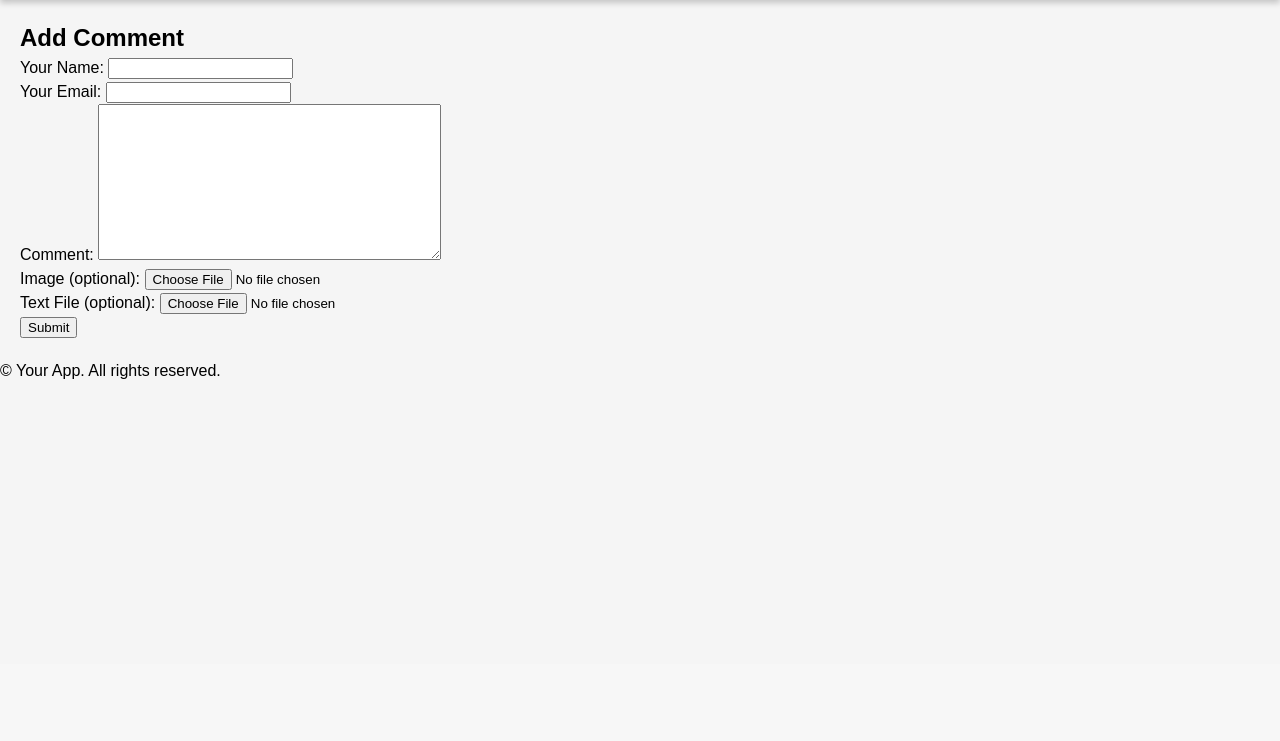
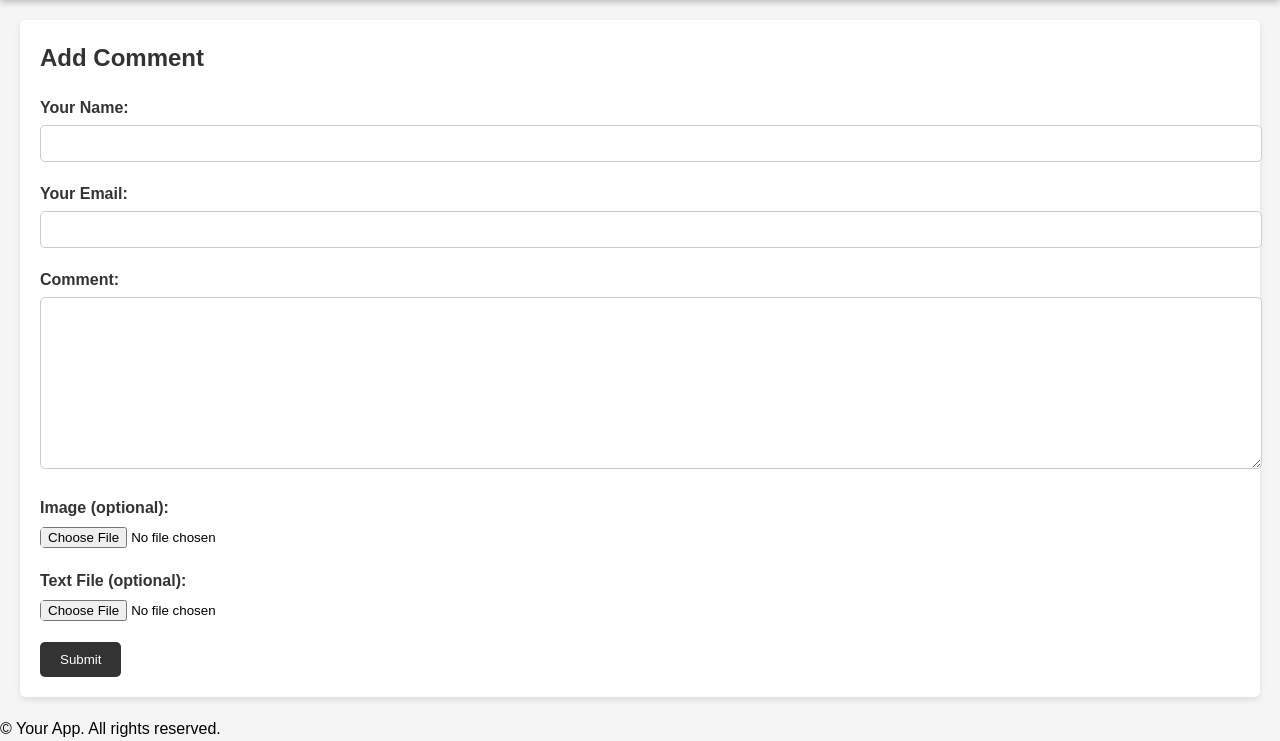
Before and after one commit to YuriiVataschuk/SPAtestTask, a Django app: page /app/add_comment/ in a window 1280 px wide. Shown: the part 136-877 px from the top of the page. Before the commit the page ends 515 px from the top, so only its background shows below. Run offline with Django 4.2, Linux system fonts and the light colour scheme; some libraries are stand-ins or nearby versions.

Commit message:
frontend of add_comment is updated

```diff
--- a/app/static/app/css/styles.css
+++ b/app/static/app/css/styles.css
@@ -153,3 +153,90 @@ main {
 .nested-comment {
   margin-left: 20px; /* Adjust this value for nesting level */
 }
+
+.comment-form {
+  background-color: #fff;
+  padding: 20px;
+  border-radius: 5px;
+  box-shadow: 0px 3px 6px rgba(0, 0, 0, 0.1);
+}
+
+.comment-form h2 {
+  margin-bottom: 20px;
+  color: #333;
+}
+
+.form-group {
+  margin-bottom: 20px;
+}
+
+.form-group label {
+  display: block;
+  margin-bottom: 5px;
+  font-weight: bold;
+  color: #333;
+}
+
+.form-group input,
+.form-group textarea {
+  width: 100%;
+  padding: 10px;
+  border: 1px solid #ccc;
+  border-radius: 5px;
+}
+
+.form-group input[type="file"] {
+  border: none;
+  padding: 0;
+}
+
+.submit-button {
+  padding: 10px 20px;
+  background-color: #333;
+  color: #fff;
+  border: none;
+  border-radius: 5px;
+  cursor: pointer;
+  transition: background-color 0.3s ease, color 0.3s ease;
+}
+
+.submit-button:hover {
+  background-color: #555;
+}
+
+/* Enhance the reCAPTCHA appearance */
+.g-recaptcha {
+  margin-top: 10px;
+}
+
+/* Update the reply link style */
+.reply-link {
+  display: inline-block;
+  text-decoration: none;
+  color: #333;
+  padding: 5px 10px;
+  border: 1px solid #333;
+  border-radius: 5px;
+  transition: background-color 0.3s ease, color 0.3s ease;
+}
+
+.reply-link:hover {
+  background-color: #333;
+  color: #fff;
+}
+
+/* Add some responsive styles */
+@media screen and (max-width: 768px) {
+  .comment-form {
+    padding: 10px;
+  }
+
+  .form-group input,
+  .form-group textarea {
+    padding: 8px;
+  }
+
+  .submit-button {
+    padding: 8px 16px;
+  }
+}
--- a/templates/add_comment.html
+++ b/templates/add_comment.html
@@ -32,8 +32,5 @@
       </div>
       <button type="submit" class="submit-button">Submit</button>
     </form>
-    {% if parent_comment %}
-      <a href="{% url 'app:add_nested_comment' parent_comment.id %}" class="reply-link">Reply to {{ parent_comment.user_name }}</a>
-    {% endif %}
   </div>
 {% endblock %}
```
